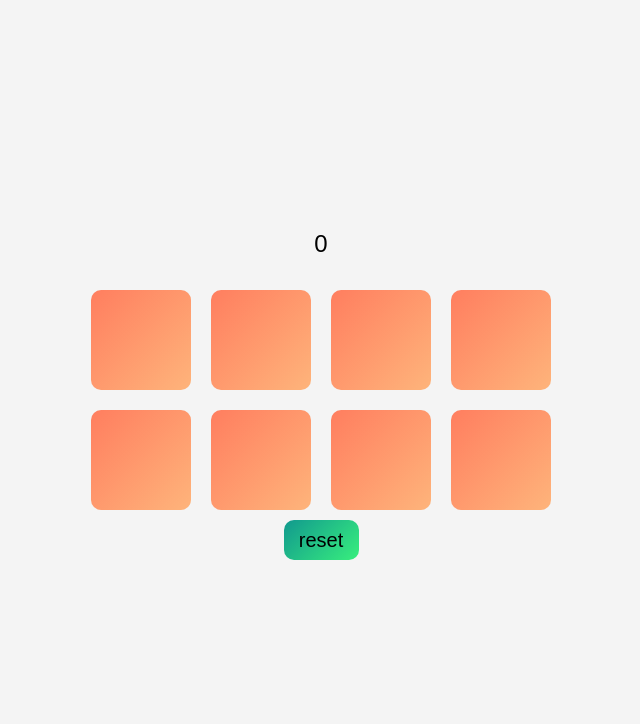
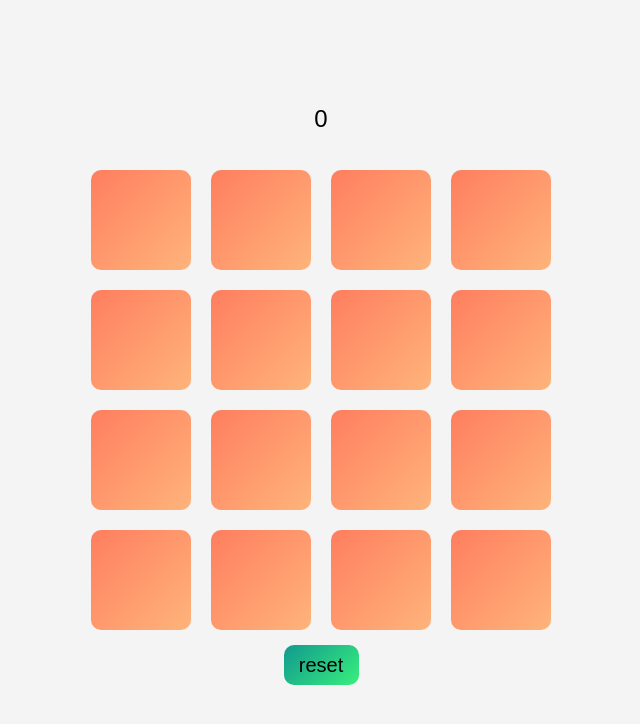
Before and after one commit to Crystal-Ninja/memory-game, a plain HTML site: page index.html in a window 1280 px wide. Shown: the whole page, without its empty margins (319-959 px from the left). Drawn offline with Linux system fonts and the light colour scheme.

Commit message:
increased no of cards

```diff
--- a/index.js
+++ b/index.js
@@ -2,7 +2,7 @@ const grid=document.querySelector(".grid");
 const btn= document.querySelector("btn")
 let numcount=document.getElementById("numcount");
 let count=0;
-const symbols=["🍇","🍉","🍓","🫐"];
+const symbols=["🍇","🍉","🍓","🫐","🍍","🥝","🍎","🍌"];
 const cards=[...symbols,...symbols];
 let cardsflipped=[];
 let matchingpair=0;
--- a/style.css
+++ b/style.css
@@ -8,7 +8,7 @@ body{
     justify-content: center;
     align-items: center;
     width: 600px;
-    height: 400px;
+    height: 650px;
     position: absolute;
     top: 50%;
     left: 50%;
@@ -29,8 +29,7 @@ body{
     border-radius: 10px;
     cursor: pointer;
     background: linear-gradient(135deg, #ff7e5f, #feb47b);
-
-
+    user-select: none;
     font-size: 25px;
     color: white;
     transition: 0.5s;
```
